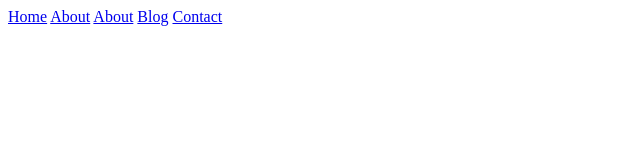
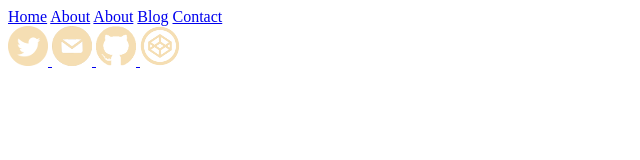
Before and after one commit to loetcodes/portfolio_site, a plain HTML site: page index.html in a window 1280 px wide. Shown: the whole page, without its empty margins (0-640 px from the left). Drawn offline with Linux system fonts and the light colour scheme.

Commit message:
added information links images

```diff
--- a/index.html
+++ b/index.html
@@ -30,8 +30,25 @@
 	<section id="blog">
 	</section>
 
-	<!-- CONTACT PAGE -->
+	<!-- CONTACT PAGE WITH QUICK LINKS-->
 	<section id="contact">
+		<!-- FORM WITH NAME, EMAIL AND MESSAGE TO BE SENT -->
+		<form id="message-form"></form>
+		<div class="contact-links">
+			<a class="social-link" href="https://twitter.com/luizoutlets" title="twitter">
+				<img class="social-icon" src="images/social_icons/twitter-light-wheat-40px.png" alt="Twitter link">
+			</a>
+			<a class="social-link" href="mailto:luletco@gmail.com" title="mail">
+				<img class="social-icon" src="images/social_icons/mail-light-wheat-40px.png" alt="email link">
+			</a>
+			<a class="social-link" href="https://github.com/lulets" title="github">
+				<img class="social-icon" src="images/social_icons/github-light-wheat-40px.png" alt="Github link">
+			</a>
+			<a class="social-link" href="https://codepen.io/lulet" title="codepen">
+				<img class="social-icon" src="images/social_icons/codepen-light-wheat-unfilled-40px.png" alt="Codepen link">
+			</a>
+		</div>
+
 	</section>
 
 </body>
```
Also changed, not shown: images/social_icons/Codepen-Button-Fill-White-Large.png (added), images/social_icons/Codepen-Button-White-Large.png (added), images/social_icons/GitHub_Logo_White.png (renamed from images/GitHub_Logo_White.png), images/social_icons/codepen-light-wheat-filled-40px.png (added), images/social_icons/codepen-light-wheat-unfilled-40px.png (added), images/social_icons/codepen-wordmark-display-inside-white@10x.png (renamed from images/codepen-wordmark-display-inside-white@10x.png), images/social_icons/github-light-wheat-40px.png (renamed from images/github-light-wheat-40px.png), images/social_icons/mail-light-wheat-40px.png (renamed from images/mail-light-wheat-40px.png), images/social_icons/twitter-light-wheat-40px.png (renamed from images/twitter-light-wheat-40px.png).
